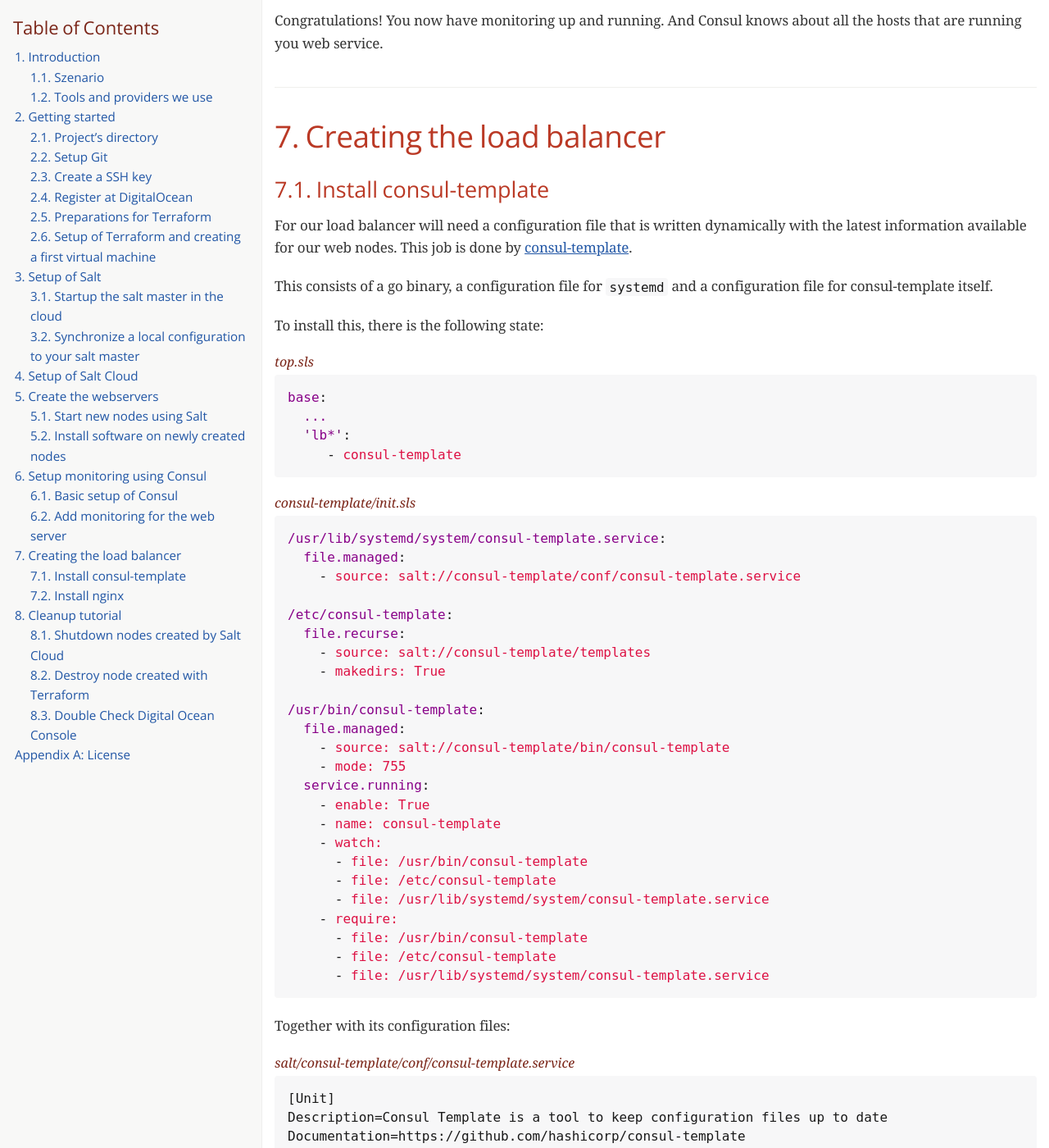
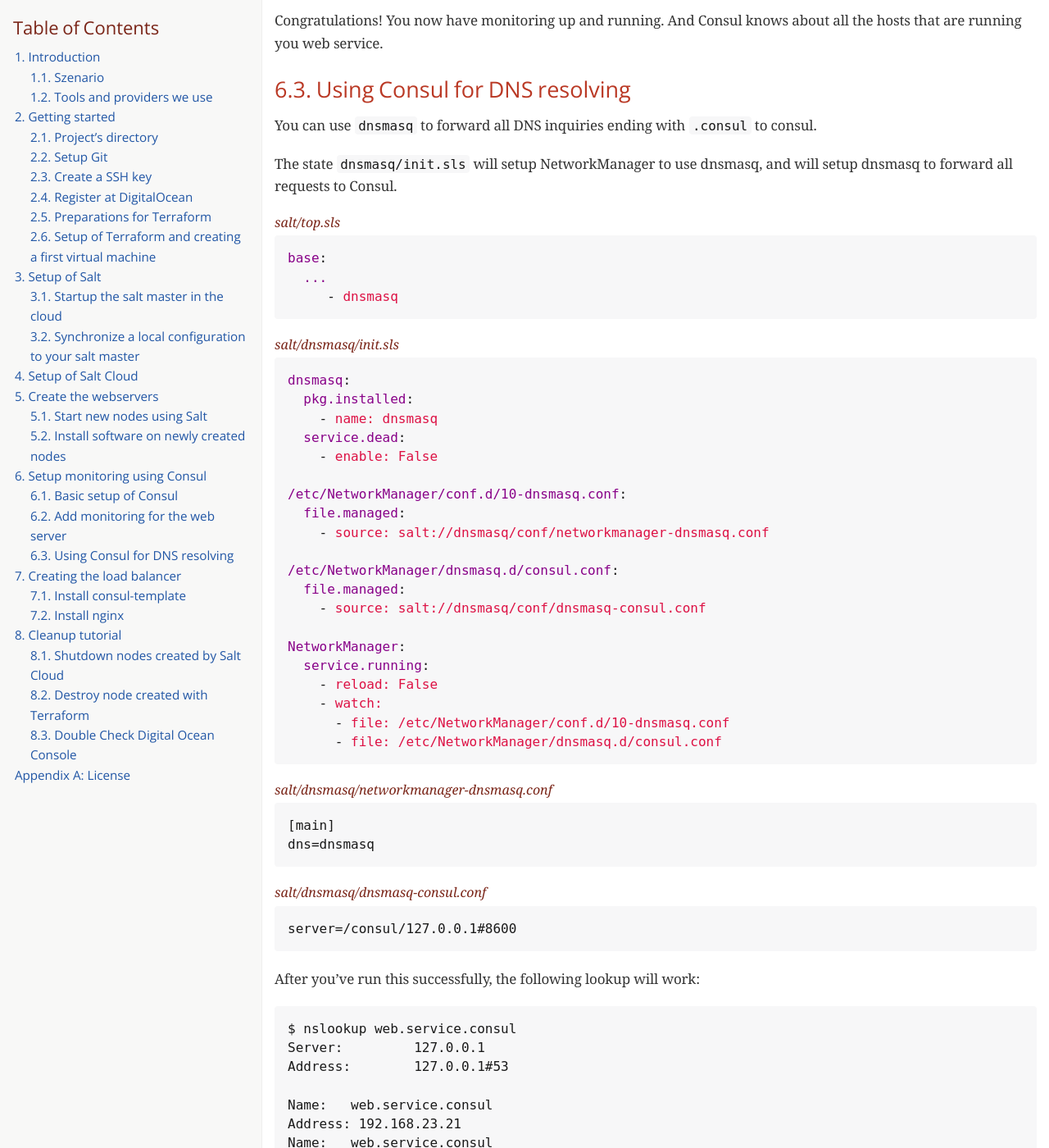
Before and after one commit to ahus1/saltconsul-examples, a Jekyll site: the page tutorial.html, which Jekyll copies as it is, in a window 1280 px wide and 1400 px high, scrolled down 20551 px. Shown: the whole window at 82% size. Built offline with Jekyll 4.4.1, drawn with Linux system fonts in a browser that asks for light colours; nearby versions of some CDN libraries; some web fonts are replaced; some of the changed text lies outside the part shown.

Commit message:
Travis build 18 pushed to gh-pages

```diff
--- a/tutorial.html
+++ b/tutorial.html
@@ -50,6 +50,7 @@
 <ul class="sectlevel2">
 <li><a href="#_basic_setup_of_consul">6.1. Basic setup of Consul</a></li>
 <li><a href="#_add_monitoring_for_the_web_server">6.2. Add monitoring for the web server</a></li>
+<li><a href="#_using_consul_for_dns_resolving">6.3. Using Consul for DNS resolving</a></li>
 </ul>
 </li>
 <li><a href="#_creating_the_load_balancer">7. Creating the load balancer</a>
@@ -998,6 +999,78 @@
 that are running you web service.</p>
 </div>
 </div>
+<div class="sect2">
+<h3 id="_using_consul_for_dns_resolving">6.3. Using Consul for DNS resolving</h3>
+<div class="paragraph">
+<p>You can use <code>dnsmasq</code> to forward all DNS inquiries ending with <code>.consul</code> to consul.</p>
+</div>
+<div class="paragraph">
+<p>The state <code>dnsmasq/init.sls</code> will setup NetworkManager to use dnsmasq, and will setup dnsmasq to forward all requests to Consul.</p>
+</div>
+<div class="listingblock">
+<div class="title">salt/top.sls</div>
+<div class="content">
+<pre class="CodeRay highlight"><code data-lang="yaml"><span class="key">base</span>:
+  <span class="error">...</span>
+     - <span class="string"><span class="content">dnsmasq</span></span></code></pre>
+</div>
+</div>
+<div class="listingblock">
+<div class="title">salt/dnsmasq/init.sls</div>
+<div class="content">
+<pre class="CodeRay highlight"><code data-lang="yaml"><span class="key">dnsmasq</span>:
+  <span class="key">pkg.installed</span>:
+    - <span class="string"><span class="content">name: dnsmasq</span></span>
+  <span class="key">service.dead</span>:
+    - <span class="string"><span class="content">enable: False</span></span>
+
+<span class="key">/etc/NetworkManager/conf.d/10-dnsmasq.conf</span>:
+  <span class="key">file.managed</span>:
+    - <span class="string"><span class="content">source: salt://dnsmasq/conf/networkmanager-dnsmasq.conf</span></span>
+
+<span class="key">/etc/NetworkManager/dnsmasq.d/consul.conf</span>:
+  <span class="key">file.managed</span>:
+    - <span class="string"><span class="content">source: salt://dnsmasq/conf/dnsmasq-consul.conf</span></span>
+
+<span class="key">NetworkManager</span>:
+  <span class="key">service.running</span>:
+    - <span class="string"><span class="content">reload: False</span></span>
+    - <span class="string"><span class="content">watch:</span></span>
+      - <span class="string"><span class="content">file: /etc/NetworkManager/conf.d/10-dnsmasq.conf</span></span>
+      - <span class="string"><span class="content">file: /etc/NetworkManager/dnsmasq.d/consul.conf</span></span></code></pre>
+</div>
+</div>
+<div class="listingblock">
+<div class="title">salt/dnsmasq/networkmanager-dnsmasq.conf</div>
+<div class="content">
+<pre class="CodeRay highlight"><code>[main]
+dns=dnsmasq</code></pre>
+</div>
+</div>
+<div class="listingblock">
+<div class="title">salt/dnsmasq/dnsmasq-consul.conf</div>
+<div class="content">
+<pre class="CodeRay highlight"><code>server=/consul/127.0.0.1#8600</code></pre>
+</div>
+</div>
+<div class="paragraph">
+<p>After you&#8217;ve run this successfully, the following lookup will work:</p>
+</div>
+<div class="listingblock">
+<div class="content">
+<pre>$ nslookup web.service.consul
+Server:         127.0.0.1
+Address:        127.0.0.1#53
+
+Name:   web.service.consul
+Address: 192.168.23.21
+Name:   web.service.consul
+Address: 192.168.23.22
+Name:   web.service.consul
+Address: 192.168.23.23</pre>
+</div>
+</div>
+</div>
 </div>
 </div>
 <div class="sect1">
@@ -1280,7 +1353,7 @@
 <div class="content">
 <pre class="CodeRay highlight"><code data-lang="plain">upstream web {
 {{range service &quot;web&quot;}}
-    server {{.Address}};
+    server {{.Address}}:{{.Port}};
 {{end}}
 }</code></pre>
 </div>
@@ -1396,7 +1469,7 @@
 </div>
 <div id="footer">
 <div id="footer-text">
-Last updated 2015-09-13 11:54:21 UTC
+Last updated 2015-10-22 15:20:38 UTC
 </div>
 </div>
 </body>
```
